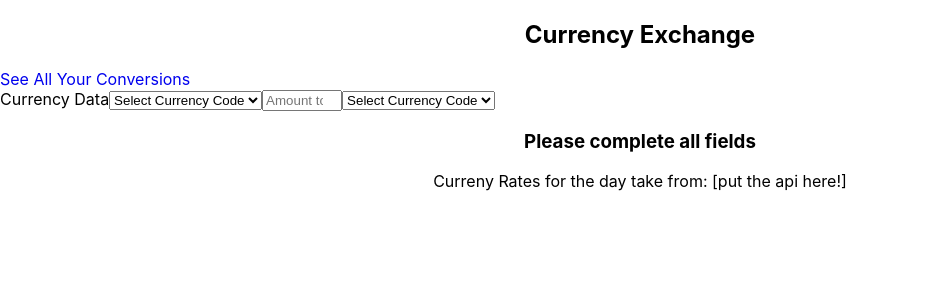
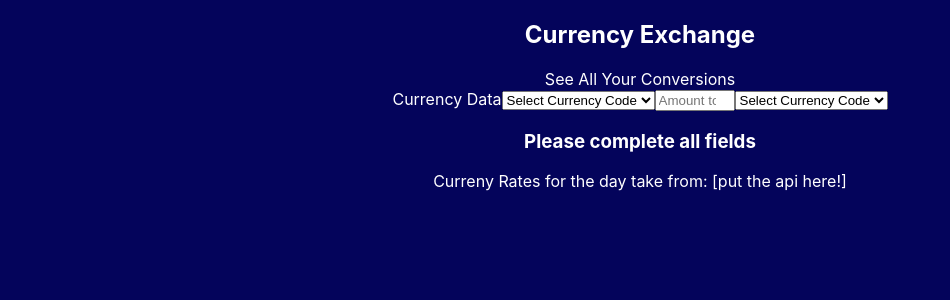
Before and after one commit to saraho1123/currency-exchange, a React (Create React App) app: page / in a window 1280 px wide. Shown: the top 300 px of the page, without its empty margins (0-950 px from the left). Built offline with nearby package versions, Linux system fonts and the light colour scheme.

Commit message:
Add styles to App

```diff
--- a/package.json
+++ b/package.json
@@ -16,8 +16,6 @@
   },
   "scripts": {
     "start": "react-scripts start",
-    "predeploy": "npm run build",
-    "deploy": "gh-pages -d build",
     "predeploy": "npm run build",
     "deploy": "gh-pages -d build",
     "build": "react-scripts build",
--- a/src/App/App.scss
+++ b/src/App/App.scss
@@ -1,5 +1,12 @@
+body {
+  text-align: center;
+  background: rgb(4, 4, 91);
+  color: white;
+}
+
 a {
   text-decoration: none;
+  color: white;
 }
 
 a:focus {
```
Also changed, not shown: 1 other file (tests, documents, lock files or other folders).
